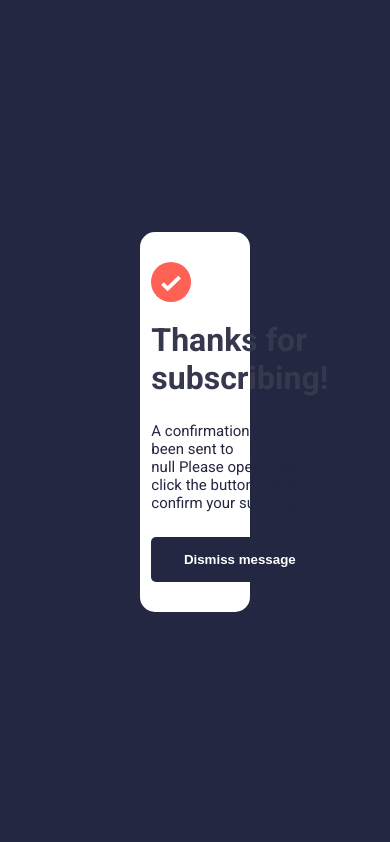
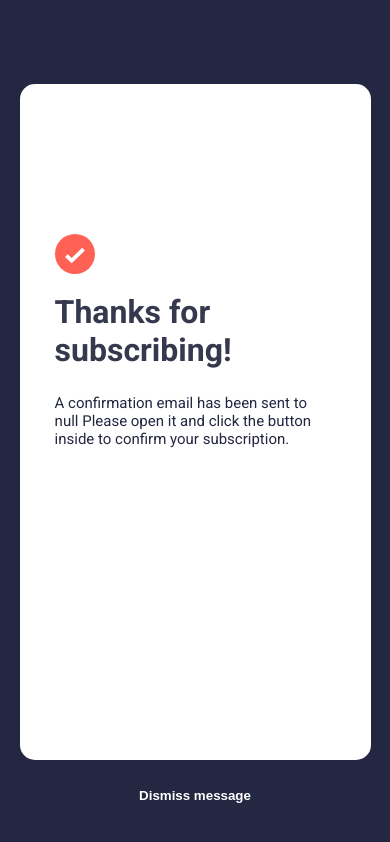
Before and after one commit to SavanChauhan2110/Newsletter-sign-up-form-, a plain HTML site: page index2.html in a window 390 px wide. Drawn offline with Linux system fonts and the light colour scheme.

Commit message:
Update style2.css

```diff
--- a/style2.css
+++ b/style2.css
@@ -44,10 +44,6 @@ html, body{
     width: 80%;
     margin: 30px auto 30px;
     height: auto;
-    display: flex;
-    align-items: center;
-    justify-content: space-evenly;
-    gap: 50px;
 }
 
 
@@ -66,3 +62,19 @@ html, body{
     background: linear-gradient(90deg, rgba(253,29,29,1) 42%, rgba(252,176,69,1) 100%);
     box-shadow: 0px 5px 24px -7px rgba(253,29,29,1);
 }
+
+@media screen and (max-width:450px) {
+    .content{
+        height: 80vh;
+        width: 90%;
+    }
+
+    .button2{
+      margin-top: 300px;
+    }
+
+    .heading{
+        margin-top: 150px;
+    }
+
+}
```
